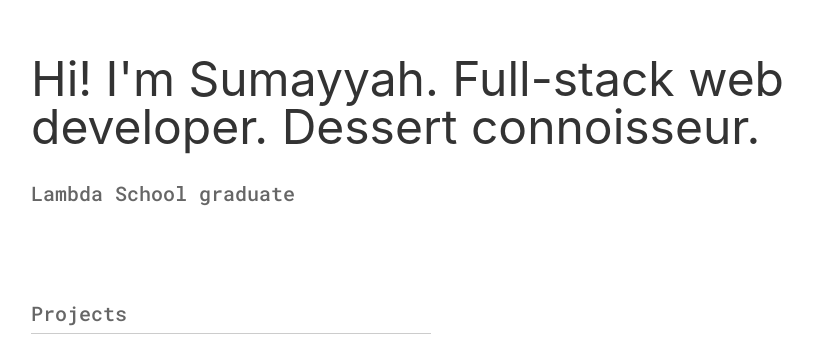
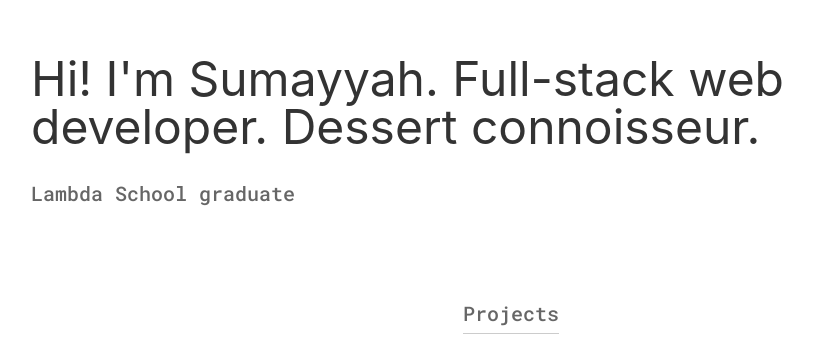
Before and after one commit to sumi419/portfolio, a React (Create React App) app: page / in a window 1280 px wide. Shown: the part 206-570 px from the top of the page, without its empty margins (129-942 px from the left). Built offline with nearby package versions, Linux system fonts and the light colour scheme.

Commit message:
🧞‍♀️ Update App.js component

```diff
--- a/src/App.js
+++ b/src/App.js
@@ -8,10 +8,8 @@ import css from './styles/app.module.css';
 export default function App() {
   return (
     <main className={css.container}>
-      <div>
-        <Title />
-        <Projects />
-      </div>
+      <Title />
+      <Projects />
     </main>
   );
 }
--- a/src/styles/app.module.css
+++ b/src/styles/app.module.css
@@ -2,5 +2,6 @@
   display: flex;
   align-items: center;
   justify-content: center;
+  flex-direction: column;
   height: 100vh;
 }
```
